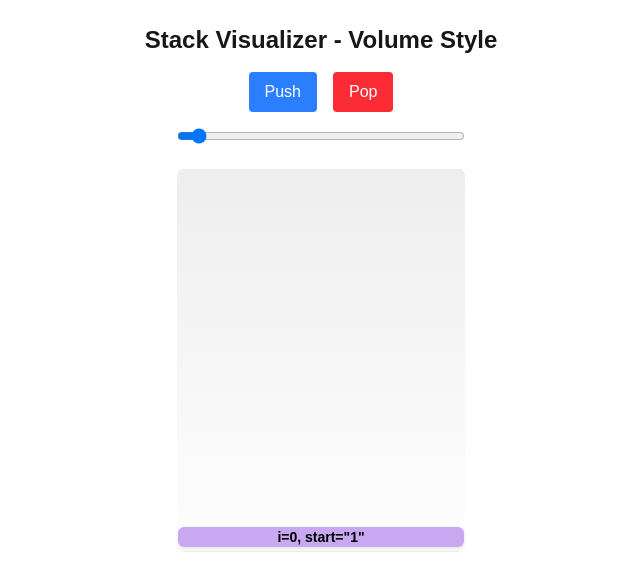
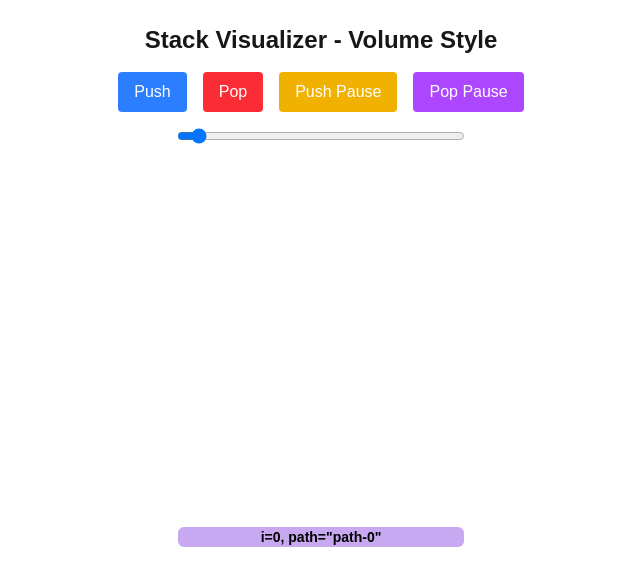
Before and after one commit to goomyman/leetcodewizard, a Next.js app in the folder Prototypes/stack-visualizer/: page / in a window 1280 px wide. Both pictures are taken after a click on the button "Push". Shown: the top 588 px of the page, without its empty margins (319-959 px from the left). Built offline with nearby package versions, Linux system fonts and the light colour scheme.

Commit message:
4 buttons

```diff
--- a/Prototypes/stack-visualizer/src/app/stack/StackControl.tsx
+++ b/Prototypes/stack-visualizer/src/app/stack/StackControl.tsx
@@ -1,32 +1,63 @@
 "use client";
 
 import { useState } from "react";
-import { AnimatePresence, motion } from "framer-motion";
-import StackItem, { StackItemType } from "./StackItem";
-import "./Stack.css"; // optional for custom rules if needed
+import { AnimatePresence } from "framer-motion";
+import StackItem, { type StackItemType, STACK_ITEM_HEIGHT } from "./StackItem";
 
 export default function StackControl() {
   const [stack, setStack] = useState<StackItemType[]>([]);
-  const [stackSize, setStackSize] = useState<number>(0);
+  const [stackSize, setStackSize] = useState(0);
 
-  const getRandomColor = (): string =>
+  const getRandomColor = () =>
     `hsl(${Math.floor(Math.random() * 360)}, 70%, 80%)`;
 
   const pushItem = () => {
+    if (stack[0]?.paused === "push") {
+      // resume paused push
+      const next = [...stack];
+      next[0] = { ...next[0], paused: undefined };
+      setStack(next);
+      return;
+    }
     const newItem: StackItemType = {
       i: stack.length,
-      start: 1,
+      path: `path-${stack.length}`,
       color: getRandomColor(),
-      height: 20
     };
     setStack([newItem, ...stack]);
-    setStackSize(stack.length + 1);
+    setStackSize((s) => s + 1);
+  };
+
+  const pushPauseItem = () => {
+    const newItem: StackItemType = {
+      i: stack.length,
+      path: `path-${stack.length}`,
+      color: getRandomColor(),
+      paused: "push",
+    };
+    setStack([newItem, ...stack]);
+    setStackSize((s) => s + 1);
+  };
+
+  const popPauseItem = () => {
+    if (!stack.length) return;
+    const next = [...stack];
+    next[0] = { ...next[0], paused: "pop" };
+    setStack(next);
   };
 
   const popItem = () => {
-    if (stack.length === 0) return;
-    setStack(stack.slice(1)); // remove top visually
-    setStackSize(stack.length - 1);
+    if (!stack.length) return;
+
+    if (stack[0]?.paused === "pop") {
+      // actually remove paused pop
+      setStack(stack.slice(1));
+      setStackSize((s) => Math.max(0, s - 1));
+    } else {
+      // normal remove
+      setStack(stack.slice(1));
+      setStackSize((s) => Math.max(0, s - 1));
+    }
   };
 
   const handleSliderChange = (e: React.ChangeEvent<HTMLInputElement>) => {
@@ -34,15 +65,18 @@ export default function StackControl() {
     setStackSize(value);
 
     if (value > stack.length) {
-      const newItems = Array.from({ length: value - stack.length }, (_, i) => ({
-        i: stack.length + i,
-        start: 1,
-        color: getRandomColor(),
-        height: 20,
-      }));
+      const add = value - stack.length;
+      const newItems = Array.from({ length: add }, (_, i) => {
+        const idx = stack.length + i;
+        return {
+          i: idx,
+          path: `path-${idx}`,
+          color: getRandomColor(),
+        } as StackItemType;
+      });
       setStack([...newItems, ...stack]);
     } else if (value < stack.length) {
-      setStack(stack.slice(stack.length - value)); // keep top items
+      setStack(stack.slice(0, value));
     }
   };
 
@@ -57,10 +91,23 @@ export default function StackControl() {
         </button>
         <button
           onClick={popItem}
-          disabled={stack.length === 0}
+          disabled={!stack.length}
           className="px-4 py-2 bg-red-500 text-white rounded disabled:opacity-50 hover:bg-red-600 disabled:hover:bg-red-500"
         >
           Pop
+        </button>
+        <button
+          onClick={pushPauseItem}
+          className="px-4 py-2 bg-yellow-500 text-white rounded hover:bg-yellow-600"
+        >
+          Push Pause
+        </button>
+        <button
+          onClick={popPauseItem}
+          disabled={!stack.length}
+          className="px-4 py-2 bg-purple-500 text-white rounded disabled:opacity-50 hover:bg-purple-600 disabled:hover:bg-purple-500"
+        >
+          Pop Pause
         </button>
       </div>
 
--- a/Prototypes/stack-visualizer/src/app/stack/StackItem.tsx
+++ b/Prototypes/stack-visualizer/src/app/stack/StackItem.tsx
@@ -2,30 +2,42 @@
 
 import { motion } from "framer-motion";
 
-export interface StackItemType {
+export type StackItemType = {
   i: number;
-  start: number;
+  path: string;
   color: string;
-  height: number;
-}
+  paused?: "push" | "pop"; // push pause (from left) OR pop pause (to right)
+};
 
-interface StackItemProps {
-  item: StackItemType;
-}
+export const STACK_ITEM_HEIGHT = 20; // constant height
 
-export default function StackItem({ item }: StackItemProps) {
+export default function StackItem({ item }: { item: StackItemType }) {
+  const { i, path, color, paused } = item;
+
   return (
     <motion.div
       layout
-      initial={{ opacity: 1, y: `${item.height}px` }}
-      animate={{ opacity: 1, y: 0, height: `${item.height}px` }}
-      exit={{ opacity: 1, y: 0, x: 60 }}
-      transition={{ duration: 0.5 }}
-      className="stack-item w-full rounded-md mb-1 flex justify-center items-end text-sm text-black font-bold"
-      style={{ backgroundColor: item.color }}
-      title={`i=${item.i}, start="${item.start}"`}
+      initial={
+        paused === "push"
+          ? { x: "-100%", opacity: 0 }
+          : paused === "pop"
+          ? { x: 0, opacity: 1 }
+          : { opacity: 0, y: 20 }
+      }
+      animate={
+        paused === "push"
+          ? { x: "-50%", opacity: 1 }
+          : paused === "pop"
+          ? { x: "50%", opacity: 1 }
+          : { x: 0, opacity: 1, y: 0 }
+      }
+      exit={{ opacity: 0, y: 20, height: 0, marginBottom: 0 }}
+      transition={{ duration: 0.5, type: "spring" }}
+      className="w-full rounded-md mb-1 flex justify-center items-end text-sm font-bold text-black"
+      style={{ backgroundColor: color, height: STACK_ITEM_HEIGHT }}
+      title={`i=${i}, path="${path}"`}
     >
-      {`i=${item.i}, start="${item.start}"`}
+      {`i=${i}, path="${path}"`}
     </motion.div>
   );
 }
```
